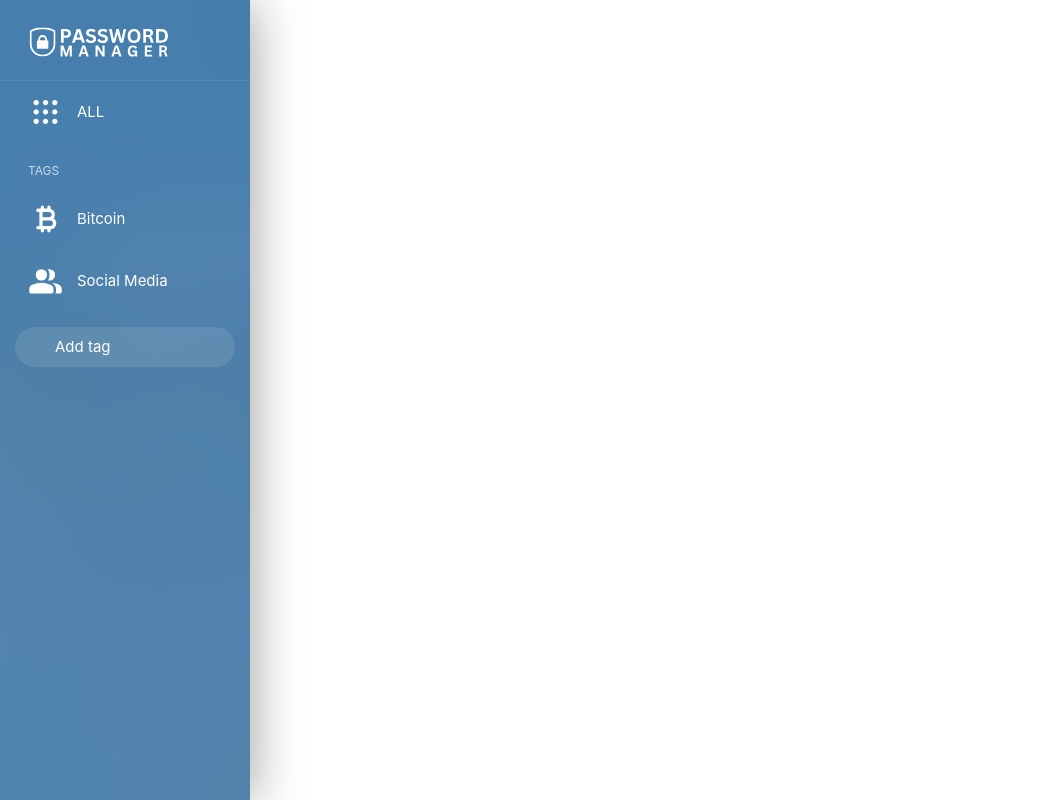
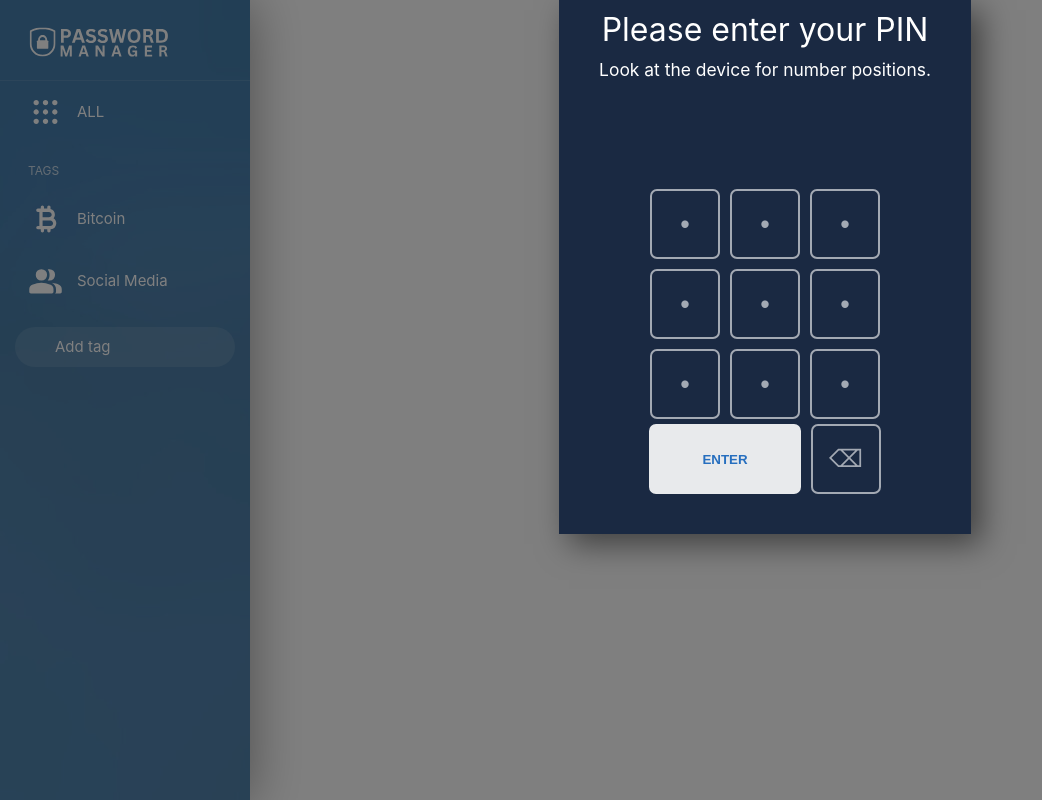
Before and after one commit to ta32/tpm, a Next.js app: page /dashboard in a window 1280 px wide. Shown: the whole page, without its empty margins (0-1042 px from the left). Built offline with nearby package versions, Linux system fonts and the light colour scheme; no server answers.

Commit message:
pin modal html and css

```diff
--- a/components/dashboard/loader_modal.tsx
+++ b/components/dashboard/status_modal.tsx
@@ -6,6 +6,8 @@ import { TagsStatus } from "../../contexts/reducers/tag_entries";
 import styles from "./loader_modal.module.scss";
 import Image from "next/image";
 import ProgressModal from "../ui/progress_modal";
+
+// Maybe this component should be removed?
 
 export default function LoaderModal() {
   const tagEntries = useTagEntries();
--- a/components/ui/modal.module.scss
+++ b/components/ui/modal.module.scss
@@ -33,4 +33,5 @@
   position: relative;
   z-index: 1055;
   height: auto;
+  box-shadow: 10px 10px 30px rgba(0, 0, 0, 0.5);
 }
--- a/components/ui/pin_modal.tsx
+++ b/components/ui/pin_modal.tsx
@@ -10,7 +10,8 @@ export default function PinModal({ submitCallback }: PinDialogProps) {
     <div>
       <Modal active={true} style={{
         backgroundColor: "#1A2942",
-        width: "40%",
+        width: '40%',
+        padding: '10px',
         marginLeft: 'auto',
         marginRight: 'auto',
       }}>
--- a/pages/dashboard.tsx
+++ b/pages/dashboard.tsx
@@ -2,11 +2,18 @@ import React from "react";
 import styles from "./dashboard.module.scss";
 import SidePanel from "../components/dashboard/side_panel";
 import PasswordTable from "../components/dashboard/password_table";
-import LoaderModal from "../components/dashboard/loader_modal";
-import { useUser } from "../contexts/user";
+import StatusModal from "../components/dashboard/status_modal";
+import { useUser, useUserDispatch } from '../contexts/user'
+import PinModal from '../components/ui/pin_modal'
+import TrezorConnect, { UI } from '@trezor/connect-web'
 
 export default function Dashboard() {
   const user = useUser();
+  const userDispatch = useUserDispatch();
+  const enterPin = (pin: string) => {
+    userDispatch({ type: "DEVICE_PIN_ENTERED" });
+    TrezorConnect.uiResponse({ type: UI.RECEIVE_PIN, payload: pin });
+  };
   return (
     <div className={styles.dashboardLayout}>
       <SidePanel />
@@ -19,7 +26,8 @@ export default function Dashboard() {
             appDataEncryptionKey={user.device.encryptionKey}
           />
         )}
-        <LoaderModal />
+        <StatusModal />
+        <PinModal submitCallback={enterPin} />
       </section>
     </div>
   );
--- a/pages/home.module.scss
+++ b/pages/home.module.scss
@@ -1,5 +1,5 @@
-@use "animations";
-@use "colors";
+@use "../styles/animations";
+@use "../styles/colors";
 
 @mixin flex-center {
   display: flex;
--- a/pages/index.tsx
+++ b/pages/index.tsx
@@ -1,4 +1,4 @@
-import styles from "../styles/home.module.scss";
+import styles from "./home.module.scss";
 import Image from "next/image";
 import TrezorConnect, {
   DeviceEventMessage,
--- a/pages/oauth_receiver.tsx
+++ b/pages/oauth_receiver.tsx
@@ -1,5 +1,5 @@
 import { useEffect } from "react";
-import styles from "../styles/home.module.scss";
+import styles from "./home.module.scss";
 import Router, { useRouter } from "next/router";
 import Image from "next/image";
 export default function OAuthReceiver() {
```
